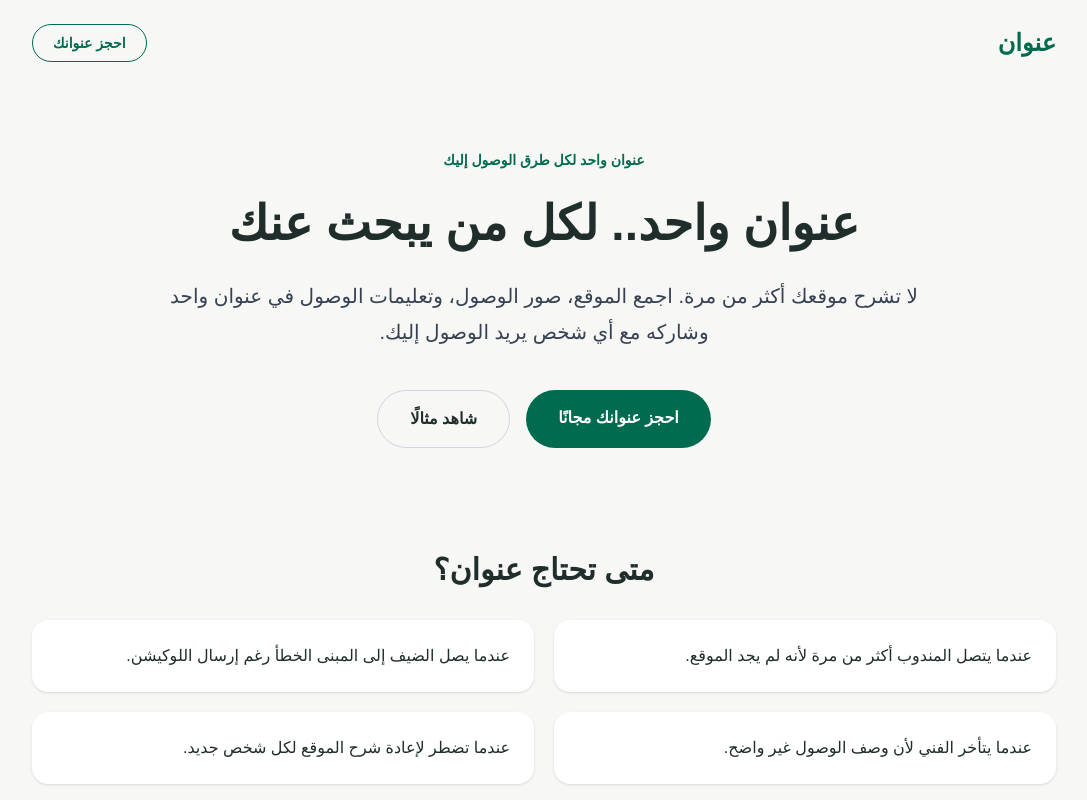
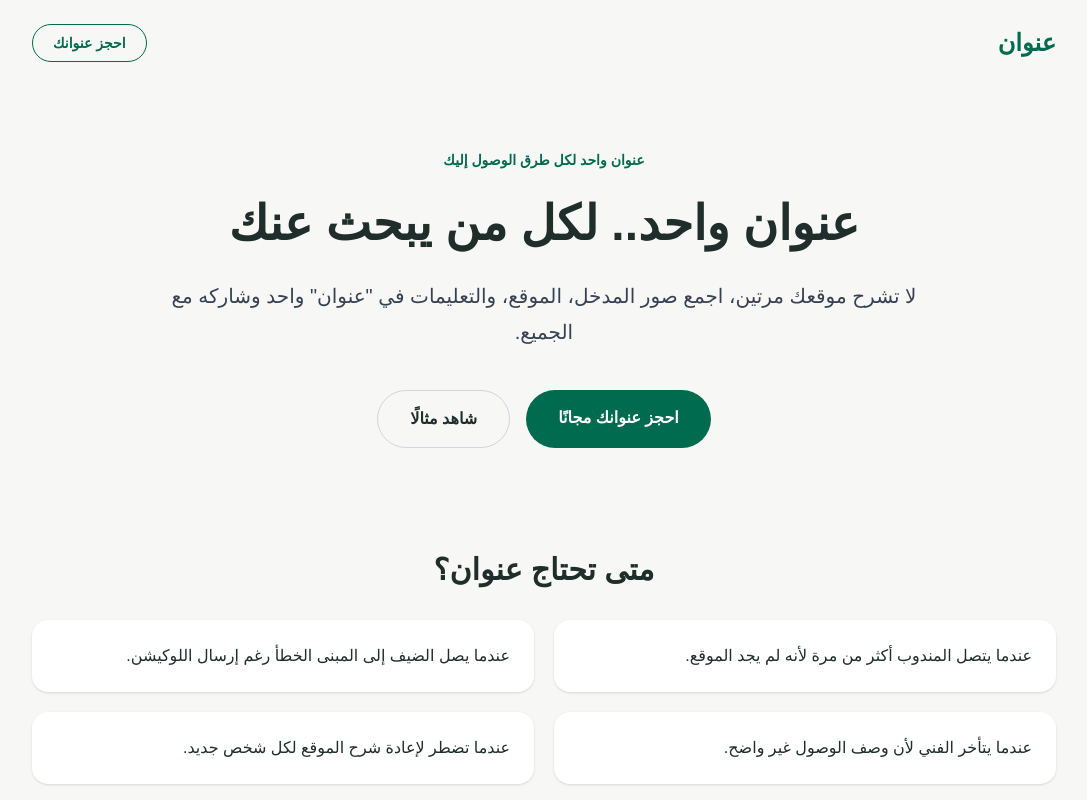
Before and after one commit to hammamghamdi/onwan, a Next.js app: page / in a window 1280 px wide. Shown: the top 800 px of the page, without its empty margins (96-1183 px from the left). Built offline with nearby package versions, Linux system fonts and the light colour scheme.

Commit message:
Improve home page copy

```diff
--- a/app/page.tsx
+++ b/app/page.tsx
@@ -27,8 +27,7 @@ export default function Home() {
           </h1>
 
           <p className="mx-auto mb-10 max-w-3xl text-xl leading-9 text-gray-700">
-            لا تشرح موقعك أكثر من مرة. اجمع الموقع، صور الوصول، وتعليمات
-            الوصول في عنوان واحد وشاركه مع أي شخص يريد الوصول إليك.
+              لا تشرح موقعك مرتين، اجمع صور المدخل، الموقع، والتعليمات في "عنوان" واحد وشاركه مع الجميع.
           </p>
 
           <div className="flex flex-wrap justify-center gap-4">
```
